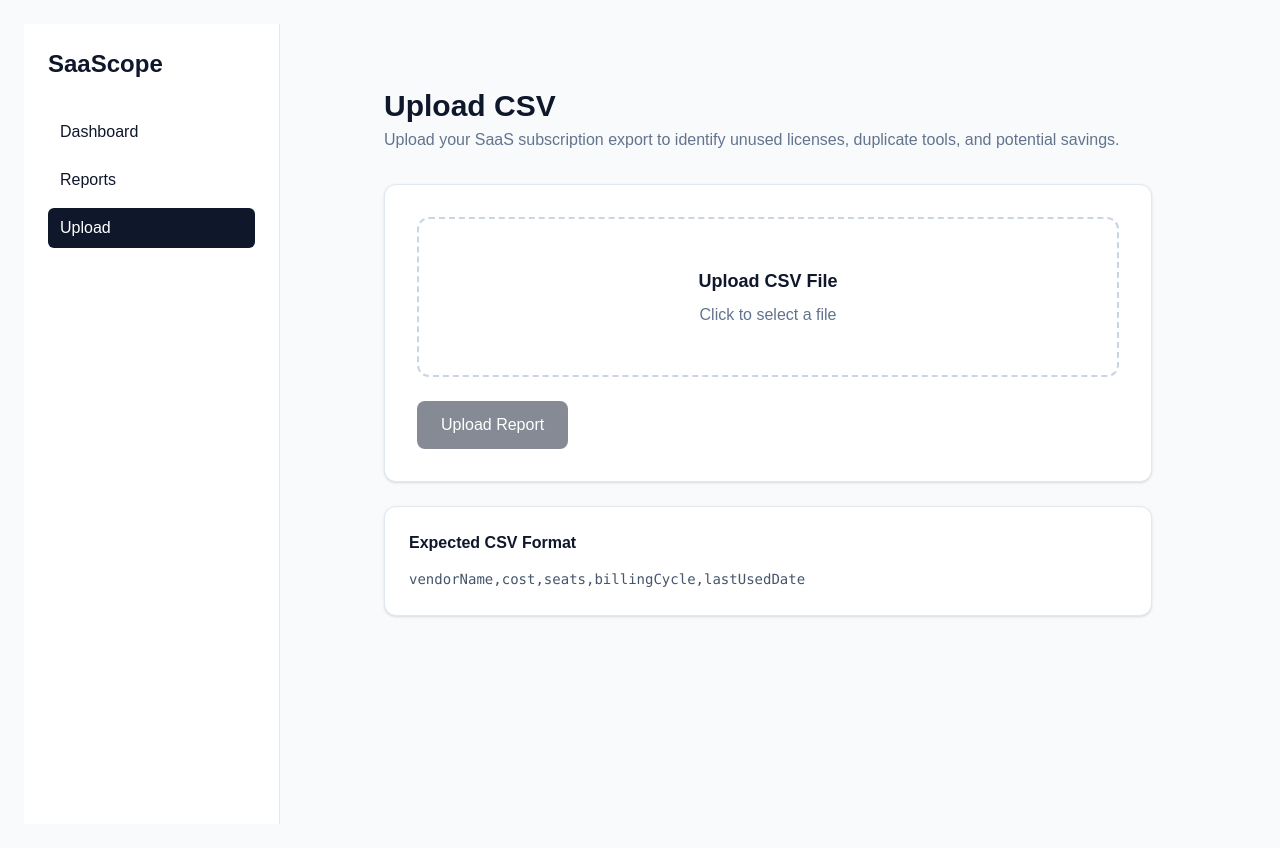
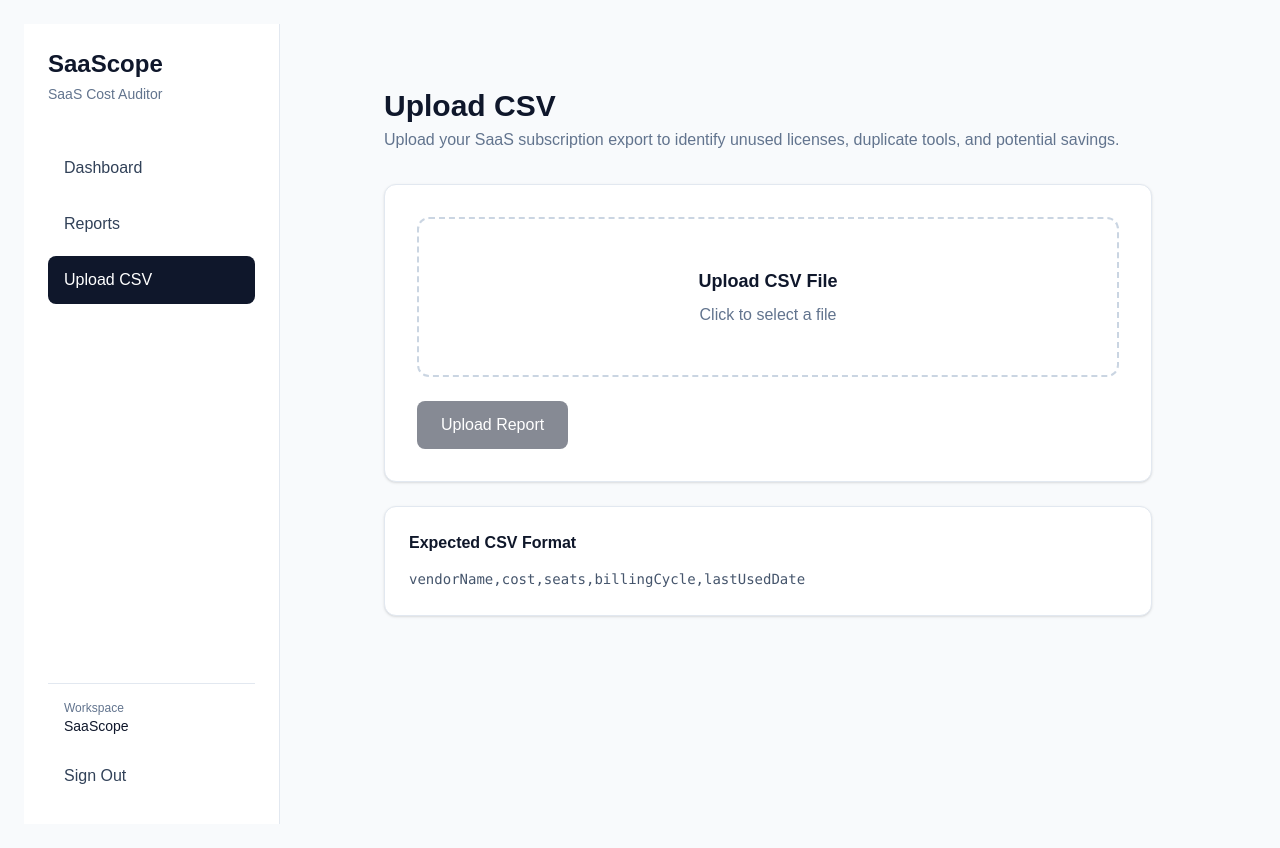
Before and after one commit to pancharasshubham/saascope-web, a Next.js app: page /upload in a window 1280 px wide. Built offline with nearby package versions, Linux system fonts and the light colour scheme; no server answers; sample sign-in values are in the browser's storage.

Commit message:
feat(web): improve navigation branding and upload workflow

```diff
--- a/components/sidebar.tsx
+++ b/components/sidebar.tsx
@@ -4,9 +4,8 @@ import Link from "next/link";
 
 import {
   usePathname,
+  useRouter,
 } from "next/navigation";
-
-import { useRouter } from "next/navigation";
 
 import {
   removeToken,
@@ -16,6 +15,9 @@ export default function Sidebar() {
 
   const pathname =
     usePathname();
+
+  const router =
+    useRouter();
 
   const links = [
     {
@@ -28,12 +30,9 @@ export default function Sidebar() {
     },
     {
       href: "/upload",
-      label: "Upload",
+      label: "Upload CSV",
     },
   ];
-
-  const router =
-    useRouter();
 
   function handleLogout() {
 
@@ -44,20 +43,6 @@ export default function Sidebar() {
     );
   }
 
-    <button
-        onClick={handleLogout}
-        className="
-            mt-auto
-            rounded-md
-            bg-red-600
-            text-white
-            px-3
-            py-2
-        "
-    >
-        Logout
-    </button>
-
   return (
     <aside
       className="
@@ -67,17 +52,34 @@ export default function Sidebar() {
         border-slate-200
         bg-white
         p-6
+        flex
+        flex-col
       "
     >
+
+      <div className="mb-10">
+
         <h1
           className="
             text-2xl
             font-bold
-          mb-8
+            text-slate-900
           "
         >
           SaaScope
         </h1>
+
+        <p
+          className="
+            text-sm
+            text-slate-500
+            mt-1
+          "
+        >
+          SaaS Cost Auditor
+        </p>
+
+      </div>
 
       <nav
         className="
@@ -86,24 +88,86 @@ export default function Sidebar() {
           gap-2
         "
       >
+
         {links.map(
           (link) => (
+
             <Link
               key={link.href}
               href={link.href}
               className={
                 pathname ===
                 link.href
-                  ? "rounded-md bg-slate-900 text-white px-3 py-2"
-                  : "rounded-md px-3 py-2 hover:bg-slate-100"
+                  ? `
+                    rounded-lg
+                    bg-slate-900
+                    text-white
+                    px-4
+                    py-3
+                    font-medium
+                  `
+                  : `
+                    rounded-lg
+                    px-4
+                    py-3
+                    text-slate-700
+                    hover:bg-slate-100
+                  `
               }
             >
               {link.label}
             </Link>
+
           )
         )}
+
       </nav>
+
+      <div className="mt-auto pt-6">
+
+  <div className="border-t border-slate-200 mb-4" />
+
+  <div className="px-4 mb-4">
+
+    <p
+    className="
+      text-xs
+      text-slate-500
+    "
+  >
+    Workspace
+  </p>
+
+  <p
+    className="
+      text-sm
+      font-medium
+      text-slate-900
+    "
+  >
+    SaaScope
+  </p>
+
+  </div>
+
+  <button
+    onClick={handleLogout}
+    className="
+      w-full
+      text-left
+      rounded-lg
+      px-4
+      py-3
+      text-slate-700
+      hover:bg-slate-100
+      transition
+    "
+  >
+    Sign Out
+  </button>
+
+</div>
+
     </aside>
   );
-
 }
--- a/package.json
+++ b/package.json
@@ -11,6 +11,7 @@
   "dependencies": {
     "@tanstack/react-query": "^5.101.0",
     "axios": "^1.17.0",
+    "jwt-decode": "^4.0.0",
     "next": "16.2.7",
     "react": "19.2.4",
     "react-dom": "19.2.4"
```
Also changed, not shown: 1 other file (tests, documents, lock files or other folders). Lines whose indentation alone changed are shown as unchanged.
